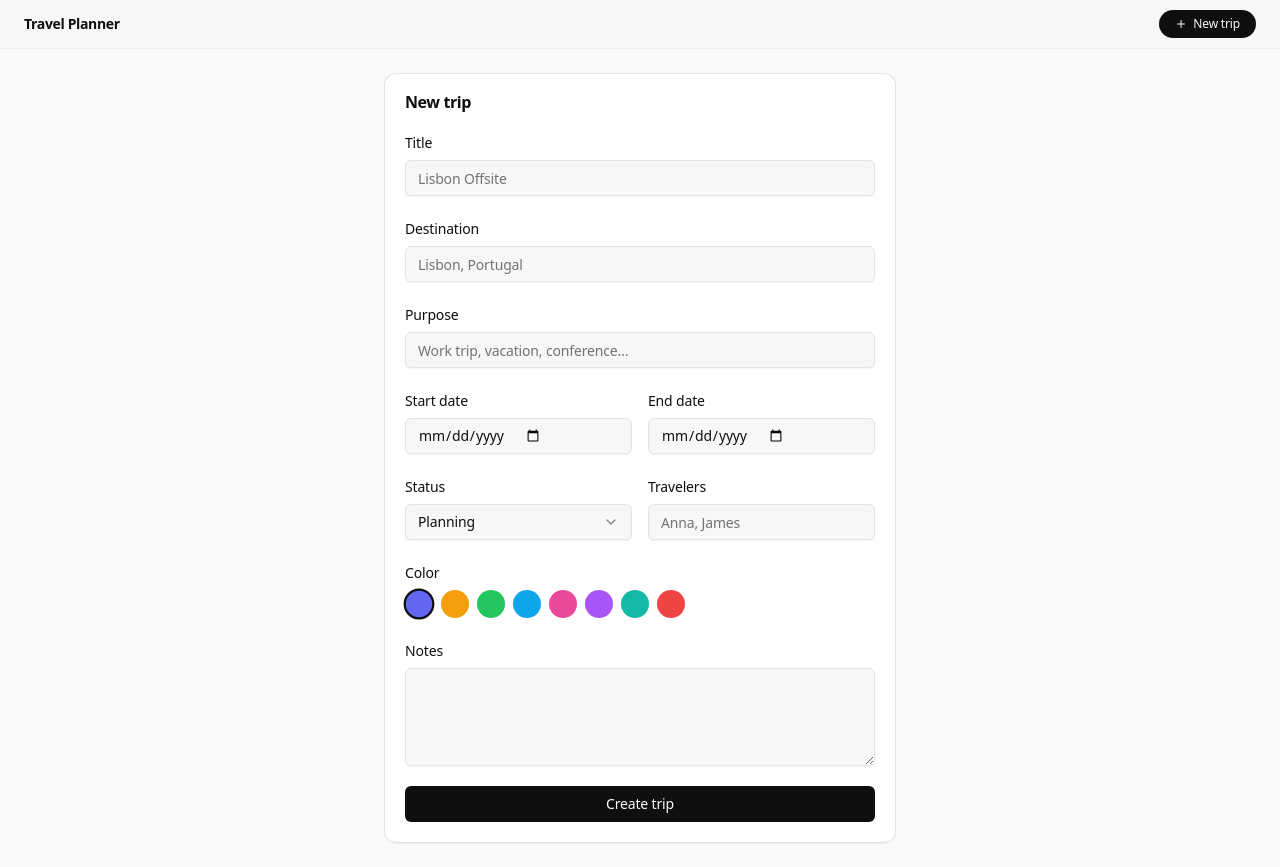
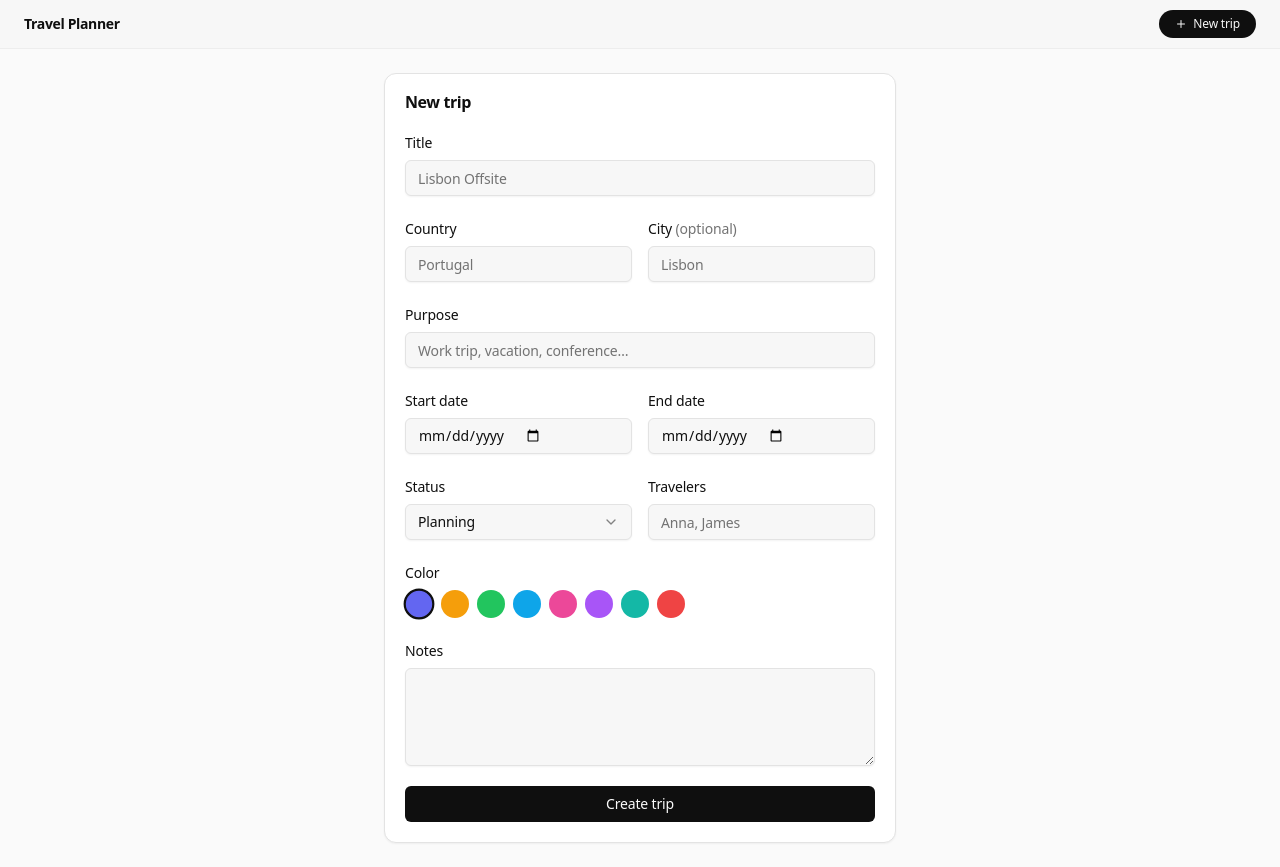
Before and after one commit to annabelykhm-hub/travel-planner, a Next.js app: page /trips/new in a window 1280 px wide. Built offline with nearby package versions, Linux system fonts and the light colour scheme.

Commit message:
add country and city fields

```diff
--- a/src/components/timeline/timeline-trip-bar.tsx
+++ b/src/components/timeline/timeline-trip-bar.tsx
@@ -27,9 +27,9 @@ export function TimelineTripBar({
         backgroundColor: trip.color,
         border: conflict ? "2px solid #f59e0b" : undefined,
       }}
-      title={`${trip.destination} — ${trip.title}`}
+      title={trip.city ? `${trip.city}, ${trip.country || trip.destination}` : (trip.country || trip.destination)}
     >
-      <span className="truncate">{trip.destination}</span>
+      <span className="truncate">{trip.city ? `${trip.city}, ${trip.country || trip.destination}` : (trip.country || trip.destination)}</span>
     </Link>
   );
 }
--- a/src/components/trips/trip-card.tsx
+++ b/src/components/trips/trip-card.tsx
@@ -16,7 +16,9 @@ export function TripCard({ trip, conflict }: { trip: Trip; conflict?: boolean })
         />
         <div className="pl-3">
           <div className="flex items-start justify-between gap-2">
-            <h3 className="text-base font-semibold tracking-tight">{trip.destination}</h3>
+            <h3 className="text-base font-semibold tracking-tight">
+                {trip.city ? `${trip.city}, ${trip.country || trip.destination}` : (trip.country || trip.destination)}
+              </h3>
             <span className={`shrink-0 rounded-full px-2 py-0.5 text-[10px] font-medium uppercase tracking-wider ${statusStyle(trip.status)}`}>
               {trip.status === "in_progress" ? "Now" : trip.status}
             </span>
--- a/src/components/trips/trip-form.tsx
+++ b/src/components/trips/trip-form.tsx
@@ -21,7 +21,9 @@ export function TripForm({ trip }: { trip?: Trip }) {
     setError(null);
     const input: TripFormInput = {
       title: String(formData.get("title")),
-      destination: String(formData.get("destination")),
+      destination: String(formData.get("country")),
+      country: String(formData.get("country")),
+      city: String(formData.get("city") ?? ""),
       start_date: String(formData.get("start_date")),
       end_date: String(formData.get("end_date")),
       status: status as TripFormInput["status"],
@@ -55,15 +57,15 @@ export function TripForm({ trip }: { trip?: Trip }) {
         <Input id="title" name="title" defaultValue={trip?.title} placeholder="Lisbon Offsite" required />
       </div>
 
-      <div className="space-y-1.5">
-        <Label htmlFor="destination">Destination</Label>
-        <Input
-          id="destination"
-          name="destination"
-          defaultValue={trip?.destination}
-          placeholder="Lisbon, Portugal"
-          required
-        />
+      <div className="grid grid-cols-2 gap-4">
+        <div className="space-y-1.5">
+          <Label htmlFor="country">Country</Label>
+          <Input id="country" name="country" defaultValue={trip?.country ?? trip?.destination ?? ""} placeholder="Portugal" required />
+        </div>
+        <div className="space-y-1.5">
+          <Label htmlFor="city">City <span className="text-muted-foreground">(optional)</span></Label>
+          <Input id="city" name="city" defaultValue={trip?.city ?? ""} placeholder="Lisbon" />
+        </div>
       </div>
 
       <div className="space-y-1.5">
--- a/src/lib/actions/trips.ts
+++ b/src/lib/actions/trips.ts
@@ -14,6 +14,8 @@ export interface TripFormInput {
   travelers: string[];
   color: string;
   purpose: string;
+  country: string;
+  city: string;
   notes: string;
 }
 
--- a/src/lib/types.ts
+++ b/src/lib/types.ts
@@ -6,6 +6,8 @@ export interface Trip {
   id: string;
   title: string;
   destination: string;
+  country: string | null;
+  city: string | null;
   start_date: string;
   end_date: string;
   status: TripStatus;
```
